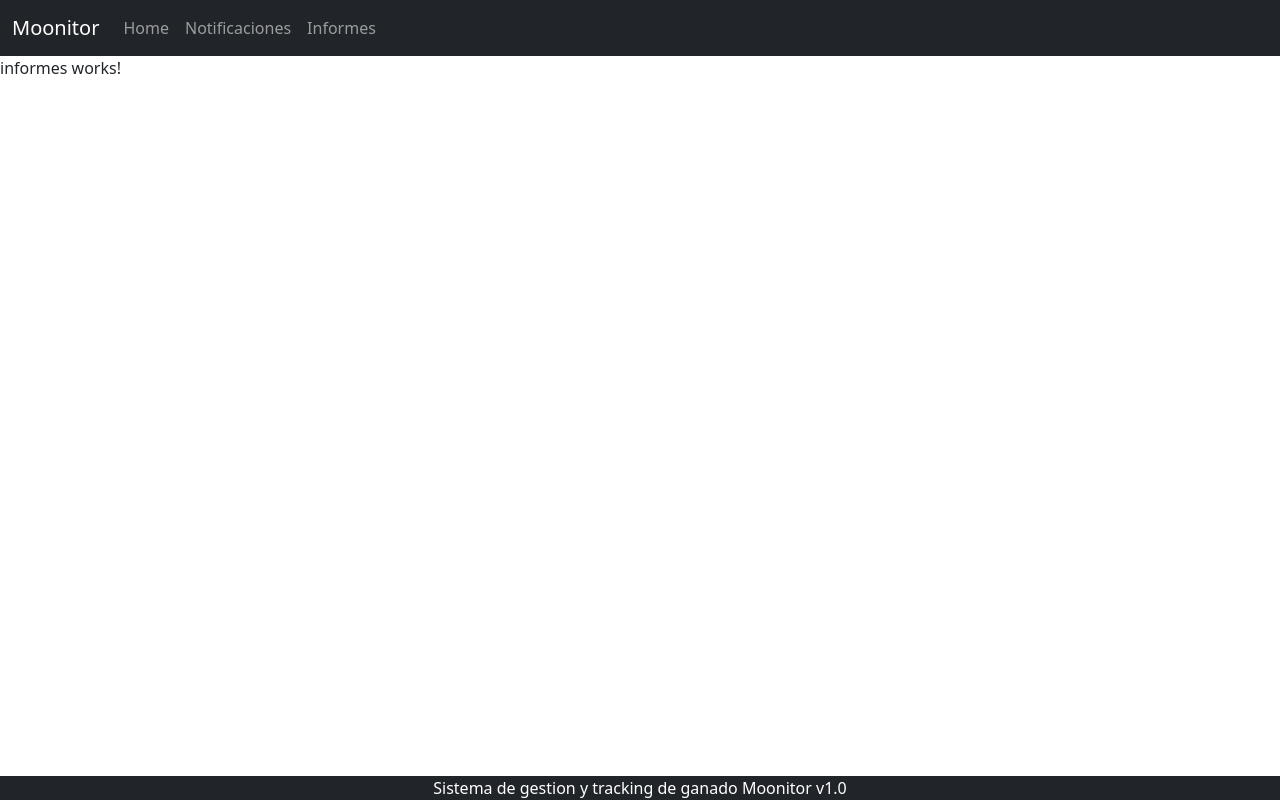
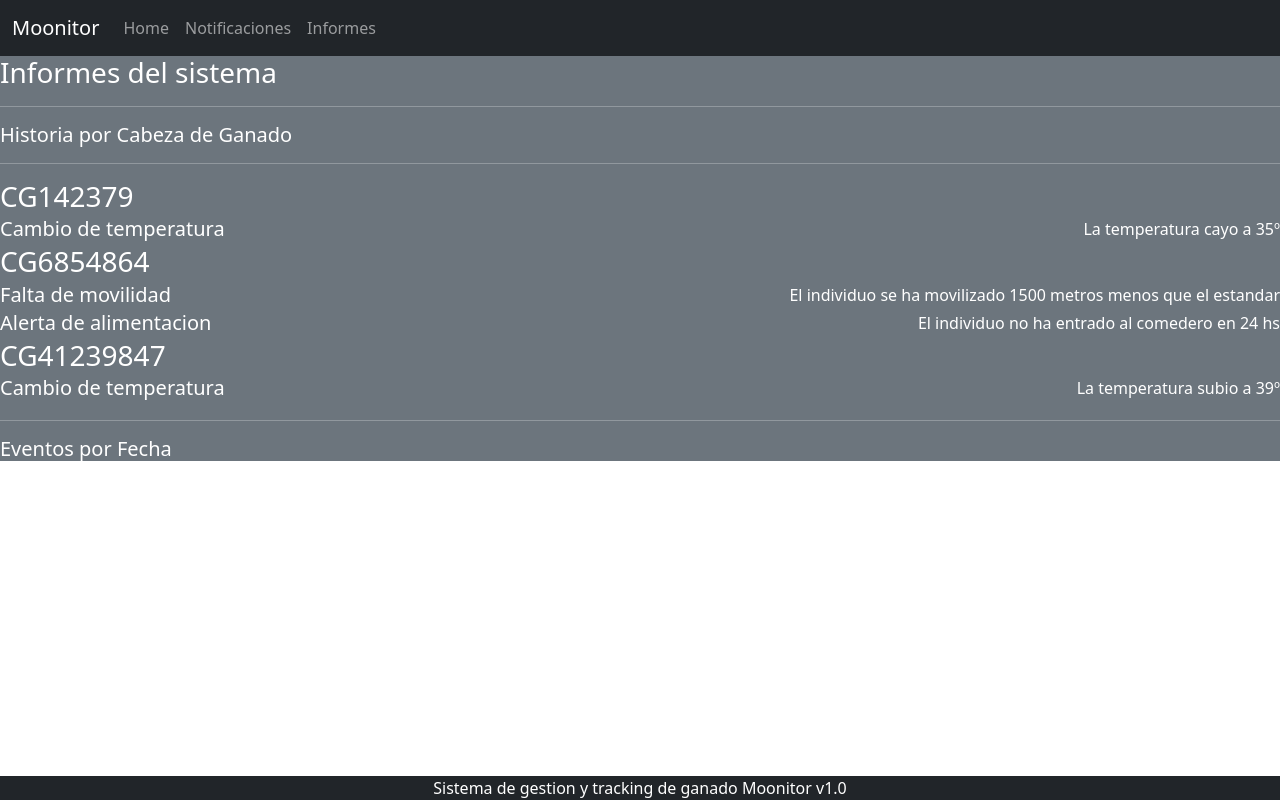
Before and after one commit to flvanney/Munnitor, an Angular app: page /informes in a window 1280 px wide. Built offline with nearby package versions, Linux system fonts and the light colour scheme.

Commit message:
Elementos sueltos

```diff
--- a/src/app/informes/informes.component.html
+++ b/src/app/informes/informes.component.html
@@ -1 +1,16 @@
-<p>informes works!</p>
+<div class="bg-secondary text-white">
+<h3>Informes del sistema</h3>
+<hr>
+<h5>Historia por Cabeza de Ganado</h5>
+<hr>
+<a *ngFor="let i of listaganado">
+  <h3 class="mb-1">{{i.cabezaGanado}}</h3>
+  <div *ngFor="let o of i.notificaciones" class="d-flex w-100 justify-content-between">
+    <h5 class="mb-1">{{o.nombre}}</h5>
+    <p class="mb-1">{{o.alerta}}</p>
+  </div>
+</a>
+<hr>
+<h5>Eventos por Fecha</h5>
+
+</div>
--- a/src/app/informes/informes.component.ts
+++ b/src/app/informes/informes.component.ts
@@ -1,4 +1,5 @@
 import { Component, OnInit } from '@angular/core';
+import { notificacion } from '../notificaciones/notificaciones.component';
 
 @Component({
   selector: 'app-informes',
@@ -7,9 +8,22 @@ import { Component, OnInit } from '@angular/core';
 })
 export class InformesComponent implements OnInit {
 
+  listaganado=listaganado;
+
   constructor() { }
 
   ngOnInit(): void {
   }
 
 }
+export interface ganado{
+  id: number,
+  cabezaGanado: string,
+  notificaciones: notificacion[],
+}
+
+export var listaganado: ganado[]=[
+  {id:1, cabezaGanado:"CG142379", notificaciones:[{id:1, nombre:"Cambio de temperatura", cabezaGanado:"CG142379", alerta:"La temperatura cayo a 35º", fueLeida: false}]},
+  {id:2, cabezaGanado:"CG6854864", notificaciones:[{id:2, nombre:"Falta de movilidad", cabezaGanado:"CG6854864",alerta:"El individuo se ha movilizado 1500 metros menos que el estandar", fueLeida: false},{id:3, nombre:"Alerta de alimentacion", cabezaGanado:"CG6854864",alerta:"El individuo no ha entrado al comedero en 24 hs", fueLeida: false}]},
+  {id:3, cabezaGanado:"CG41239847", notificaciones:[{id:4, nombre:"Cambio de temperatura", cabezaGanado:"CG41239847", alerta:"La temperatura subio a 39º", fueLeida: true}]}
+];
--- a/src/app/notificaciones/notificaciones.component.ts
+++ b/src/app/notificaciones/notificaciones.component.ts
@@ -28,5 +28,6 @@ export interface notificacion{
 export var NOTI: notificacion[] = [
   {id:1, nombre:"Cambio de temperatura", cabezaGanado:"CG142379", alerta:"La temperatura cayo a 35º", fueLeida: false},
   {id:2, nombre:"Falta de movilidad", cabezaGanado:"CG6854864",alerta:"El individuo se ha movilizado 1500 metros menos que el estandar", fueLeida: false},
-  {id:3, nombre:"Cambio de temperatura", cabezaGanado:"CG41239847", alerta:"La temperatura subio a 39º", fueLeida: true}
+  {id:3, nombre:"Alerta de alimentacion", cabezaGanado:"CG6854864",alerta:"El individuo no ha entrado al comedero en 24 hs", fueLeida: false},
+  {id:4, nombre:"Cambio de temperatura", cabezaGanado:"CG41239847", alerta:"La temperatura subio a 39º", fueLeida: true}
 ];
```
